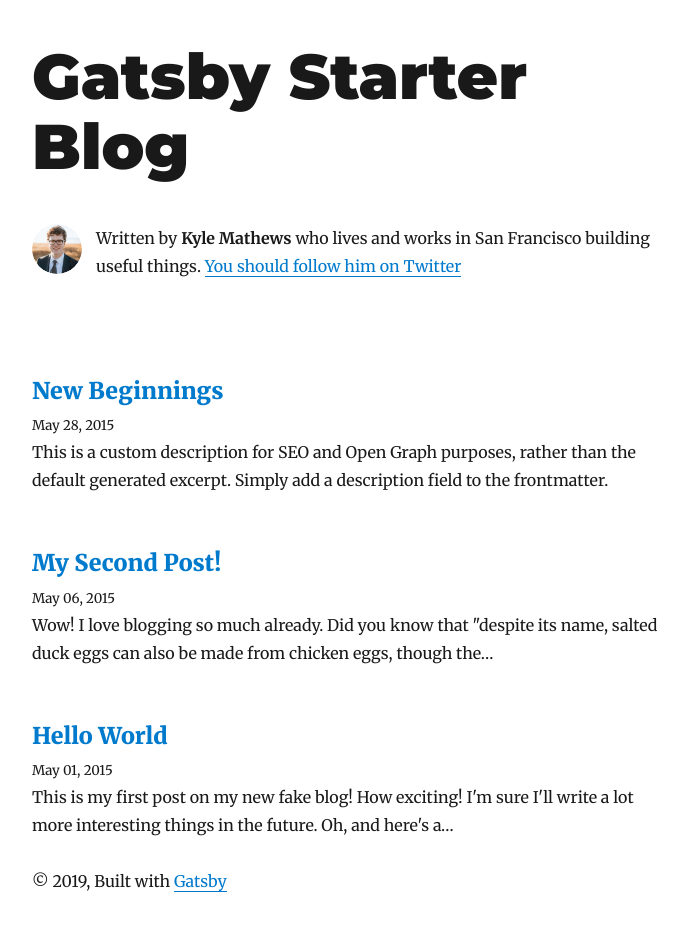
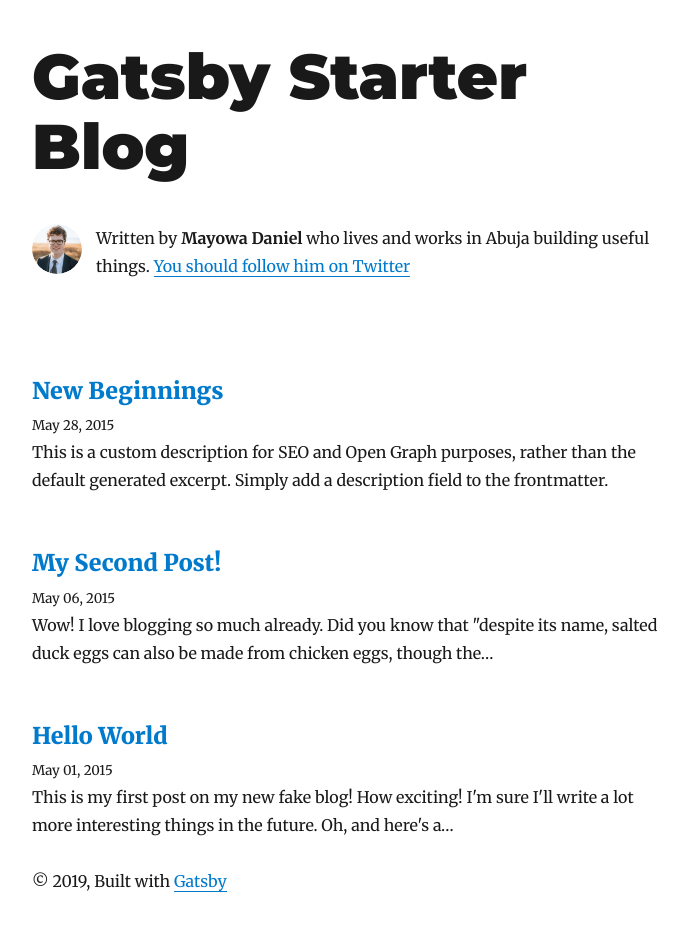
Before and after one commit to danieloi/blog-mayowa-me, a Gatsby site: page / in a window 1280 px wide. Shown: the whole page, without its empty margins (293-981 px from the left). Built offline with nearby package versions, Linux system fonts and the light colour scheme; Gatsby itself is replaced by a stand-in of ours; some packages are replaced by stand-ins of ours.

Commit message:
update author information

```diff
--- a/gatsby-config.js
+++ b/gatsby-config.js
@@ -1,11 +1,11 @@
 module.exports = {
   siteMetadata: {
     title: `Gatsby Starter Blog`,
-    author: `Kyle Mathews`,
+    author: `Mayowa Daniel`,
     description: `A starter blog demonstrating what Gatsby can do.`,
     siteUrl: `https://gatsby-starter-blog-demo.netlify.com/`,
     social: {
-      twitter: `kylemathews`,
+      twitter: `maydan2a`,
     },
   },
   plugins: [
--- a/src/components/bio.js
+++ b/src/components/bio.js
@@ -38,8 +38,8 @@
               }}
             />
             <p>
-              Written by <strong>{author}</strong> who lives and works in San
-              Francisco building useful things.
+              Written by <strong>{author}</strong> who lives and works in Abuja
+              building useful things.
               {` `}
               <a href={`https://twitter.com/${social.twitter}`}>
                 You should follow him on Twitter
```
